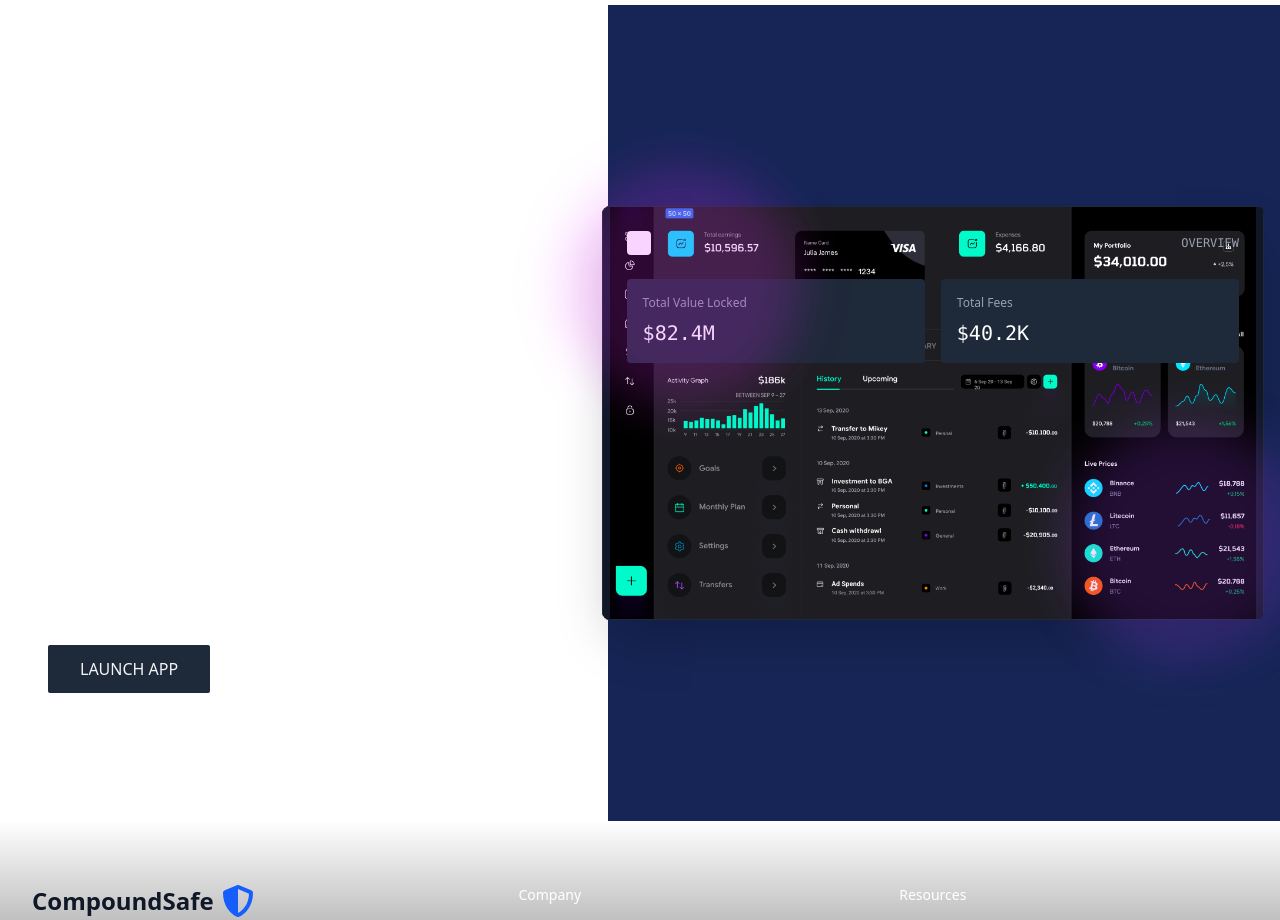
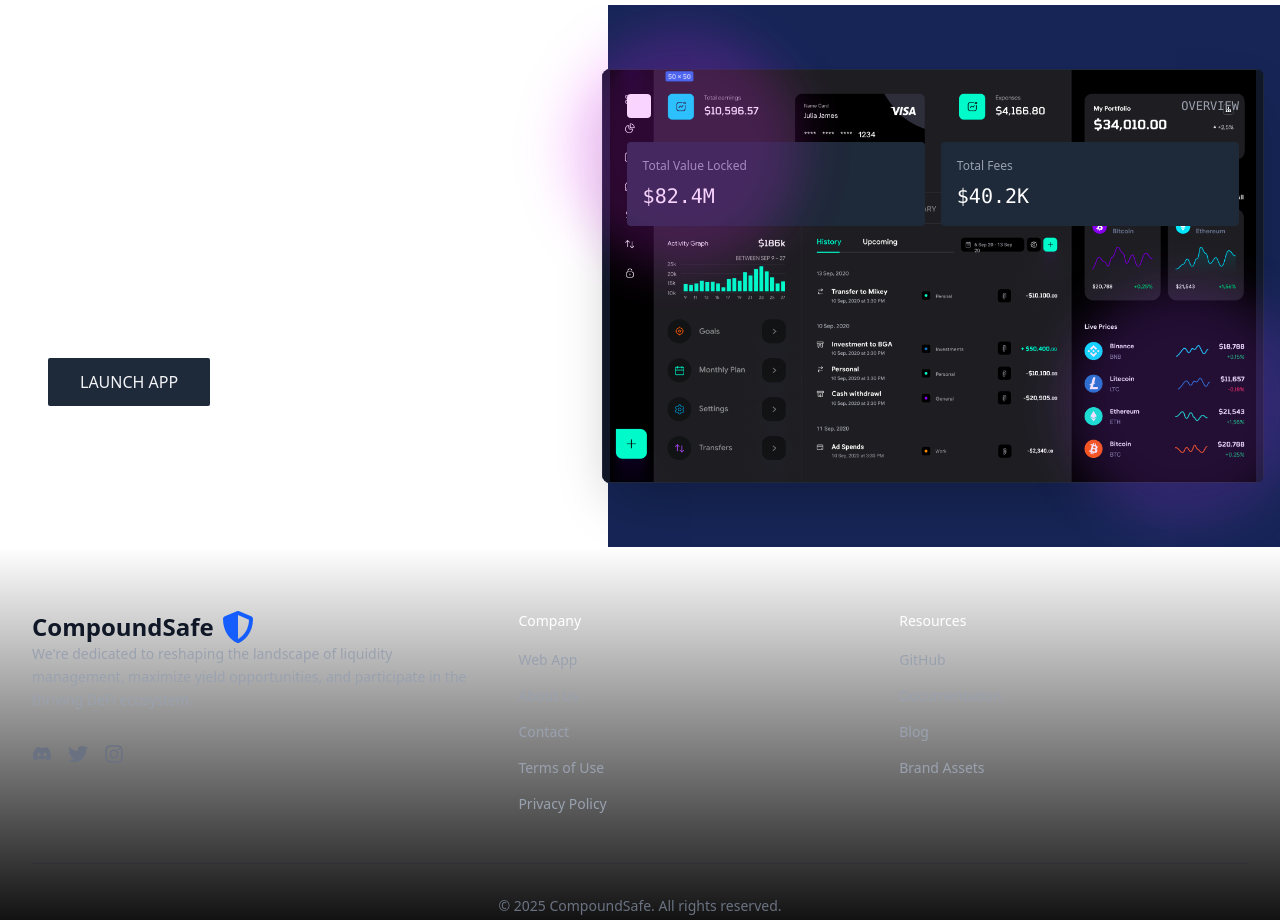
Before and after one commit to vector-10/compound-safe, a Next.js app: page / in a window 1280 px wide. Shown: the part 4500-5420 px from the top of the page. Built offline with nearby package versions, Linux system fonts and the light colour scheme.

Commit message:
chore: updates

```diff
--- a/components/DashboardCTA.tsx
+++ b/components/DashboardCTA.tsx
@@ -14,7 +14,7 @@
         <div className="flex flex-col lg:flex-row items-center">
           <div className="lg:w-1/2 px-6 md:px-8 lg:px-12 py-8 lg:py-16">
 
-            <h2 className="text-3xl md:text-4xl lg:text-5xl font-mono font-bold text-white leading-tight mb-6">
+            <h2 className="text-3xl md:text-4xl lg:text-4xl font-mono font-bold text-white leading-tight mb-6">
               JOIN COMPOUNDSAFE NOW<br />
               AND REVOLUTIONIZE YOUR<br />
               LIQUIDITY MANAGEMENT<br />
```
